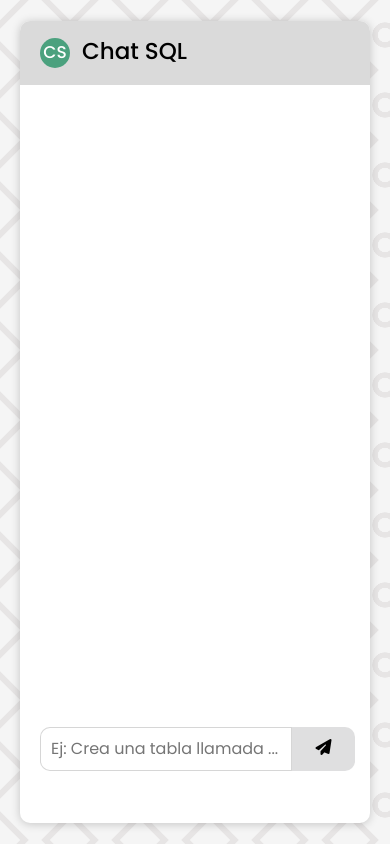
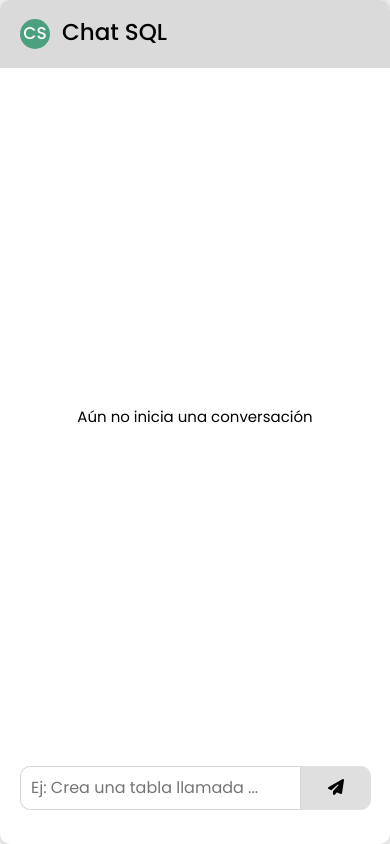
Before and after one commit to victorbalbuena/ChaSQL, an Angular app: page / in a window 390 px wide. Built offline with nearby package versions, Linux system fonts and the light colour scheme; what subsink would draw is missing.

Commit message:
Improvements in mobile view
Added default message

```diff
--- a/src/app/app.component.css
+++ b/src/app/app.component.css
@@ -22,23 +22,35 @@
 }
 
 .panel {
-  width: 90%;
-  max-width: 90%;
-  height: 95%;
-  margin: 2rem;
+  width: 100%;
+  max-width: 100%;
+  height: 100%;
+  margin: 0;
   background-color: rgba(255, 255, 255);
   border-radius: 1rem;
   box-shadow: rgba(0, 0, 0, 0.20) 0 1px 10px;
 }
 
+@media (min-width: 768px) {
+  .panel {
+    height: 95%;
+    margin: 2rem;
+    max-width: 90%;
+  }
+}
+
 @media (min-width: 1024px) {
   .panel {
+    height: 95%;
+    margin: 2rem;
     max-width: 50%;
   }
 }
 
 @media (min-width: 2000px) {
   .panel {
+    height: 95%;
+    margin: 2rem;
     max-width: 40%;
   }
 }
--- a/src/app/components/chats-box/chats-box.component.css
+++ b/src/app/components/chats-box/chats-box.component.css
@@ -1,13 +1,12 @@
 
 .chat-container {
-  height: 75%;
+  min-height: 78%;
   margin: 2rem 1rem 2rem 2rem;
 
   overflow-y: scroll;
   scrollbar-width: thin;
   scrollbar-color: #646464 #cccabf;
 }
-
 
 .chat-container::-webkit-scrollbar {
   width: 5px;
@@ -21,8 +20,23 @@
   background-color: #cccabf;
 }
 
+.default-text {
+  margin: 2rem 2rem 2rem 2rem;
+  padding: 0;
+  min-height: 78%;
+  display: flex;
+  justify-content: center;
+  align-items: center;
+
+  font-family: var(--firstFont);
+  font-size: 1.5em;
+}
+
 @media (min-width: 768px) {
   .chat-container {
     height: 80%;
   }
+  .default-text {
+    height: 80%;
+  }
 }
--- a/src/app/components/chats-box/chats-box.component.html
+++ b/src/app/components/chats-box/chats-box.component.html
@@ -1,6 +1,10 @@
-<div class="chat-container">
+<div class="chat-container" *ngIf="allRequestAndResponse?.length">
   <ng-container *ngFor="let message of allRequestAndResponse; let index = index">
     <app-message-bubble [message]="message" [index]="index"></app-message-bubble>
   </ng-container>
   <app-writing-bubble *ngIf="isLoading"></app-writing-bubble>
 </div>
+
+<div class="default-text" *ngIf="!allRequestAndResponse?.length">
+  <p>Aún no inicia una conversación</p>
+</div>
--- a/src/app/components/components.module.ts
+++ b/src/app/components/components.module.ts
@@ -1,9 +1,7 @@
 import { NgModule } from '@angular/core';
 import { CommonModule } from '@angular/common';
 import { MessageBubbleComponent } from './message-bubble/message-bubble.component';
-import { DisplayComponent } from './display/display.component';
 import { ChatsBoxComponent } from './chats-box/chats-box.component';
-import { InputComponent } from './input/input.component';
 import { WritingBubbleComponent } from './writing-bubble/writing-bubble.component';
 import {ReactiveFormsModule} from "@angular/forms";
 
@@ -12,16 +10,12 @@
 @NgModule({
   declarations: [
     MessageBubbleComponent,
-    DisplayComponent,
     ChatsBoxComponent,
-    InputComponent,
     WritingBubbleComponent
   ],
   exports: [
     MessageBubbleComponent,
-    DisplayComponent,
     ChatsBoxComponent,
-    InputComponent,
     WritingBubbleComponent
   ],
     imports: [
--- a/src/app/components/display/display.component.css
+++ /dev/null
@@ -1,82 +0,0 @@
-.container {
-  height: 25%;
-  margin: 2rem;
-}
-
-.buttons-container {
-  display: flex;
-  padding: 1rem;
-  background-color: #313030;
-  border-radius: 10px 10px 0 0;
-}
-
-.btn-1,
-.btn-2,
-.btn-3{
-  height: 1rem;
-  width: 1rem;
-  margin-right: 1rem;
-  border-radius: 50%;
-}
-
-@media (min-width: 768px) {
-  .buttons-container {
-    padding: 1.2rem;
-  }
-
-  .btn-1,
-  .btn-2,
-  .btn-3{
-    height: 1.2rem;
-    width: 1.2rem;
-    margin-right: 1rem;
-    border-radius: 50%;
-  }
-}
-
-.btn-1 {
-  background-color: red;
-}
-.btn-2 {
-  background-color: #ffce58;
-}
-.btn-3 {
-  background-color: green;
-}
-
-.display {
-  height: 85%;
-  background-color: black;
-  border-radius: 0 0 10px 10px;
-
-  overflow-y: scroll;
-  padding: 1rem;
-  font-size: 1.4rem;
-  font-family: var(--firstFont);
-  font-weight: 500;
-  line-height: normal;
-  color: #42b942;
-
-  scrollbar-width: thin;
-  scrollbar-color: #646464 #cccabf;
-}
-
-@media (min-width: 768px) {
-
-  .display {
-    font-size: 1.8rem;
-  }
-
-}
-
-.display::-webkit-scrollbar {
-  width: 5px;
-}
-
-.display::-webkit-scrollbar-thumb {
-  background-color: #646464;
-}
-
-.display::-webkit-scrollbar-track {
-  background-color: #cccabf;
-}
--- a/src/app/components/display/display.component.ts
+++ /dev/null
@@ -1,15 +0,0 @@
-import { Component, OnInit } from '@angular/core';
-
-@Component({
-  selector: 'app-display',
-  templateUrl: './display.component.html',
-  styleUrls: ['./display.component.css']
-})
-export class DisplayComponent implements OnInit {
-
-  constructor() { }
-
-  ngOnInit(): void {
-  }
-
-}
--- a/src/app/components/input/input.component.css
+++ /dev/null
@@ -1,18 +0,0 @@
-.input-container {
-  width: 100%;
-  max-width: 100%;
-  margin: 0;
-  height: 4.4rem;
-}
-
-.input-container input {
-  width: 100%;
-  min-width: 100%;
-  border: solid rgba(0, 0, 0, 0.16) 1px;
-  box-sizing: border-box;
-  border-radius: 10px 0 0 10px;
-  padding: 1rem 1rem;
-  font-size: 1.6rem;
-  height: 4.4rem;
-  font-family: var(--firstFont);
-}
--- a/src/app/components/input/input.component.html
+++ /dev/null
@@ -1,5 +0,0 @@
-<div class="input-container" [formGroup]="myForm" *ngIf="myForm">
-  <input formControlName="text"
-         type="text" placeholder="Ej: Crea una tabla llamada ..."
-  >
-</div>
--- a/src/app/components/input/input.component.ts
+++ /dev/null
@@ -1,20 +0,0 @@
-import {Component, Input, OnInit} from '@angular/core';
-import {FormGroup} from "@angular/forms";
-
-@Component({
-  selector: 'app-input',
-  templateUrl: './input.component.html',
-  styleUrls: ['./input.component.css']
-})
-export class InputComponent implements OnInit {
-
-  @Input()
-  myForm?: FormGroup;
-
-  constructor() { }
-
-  ngOnInit(): void {
-    console.log(this.myForm)
-  }
-
-}
```
Also changed, not shown: src/app/components/display/display.component.html (deleted, +0 -11 lines).
